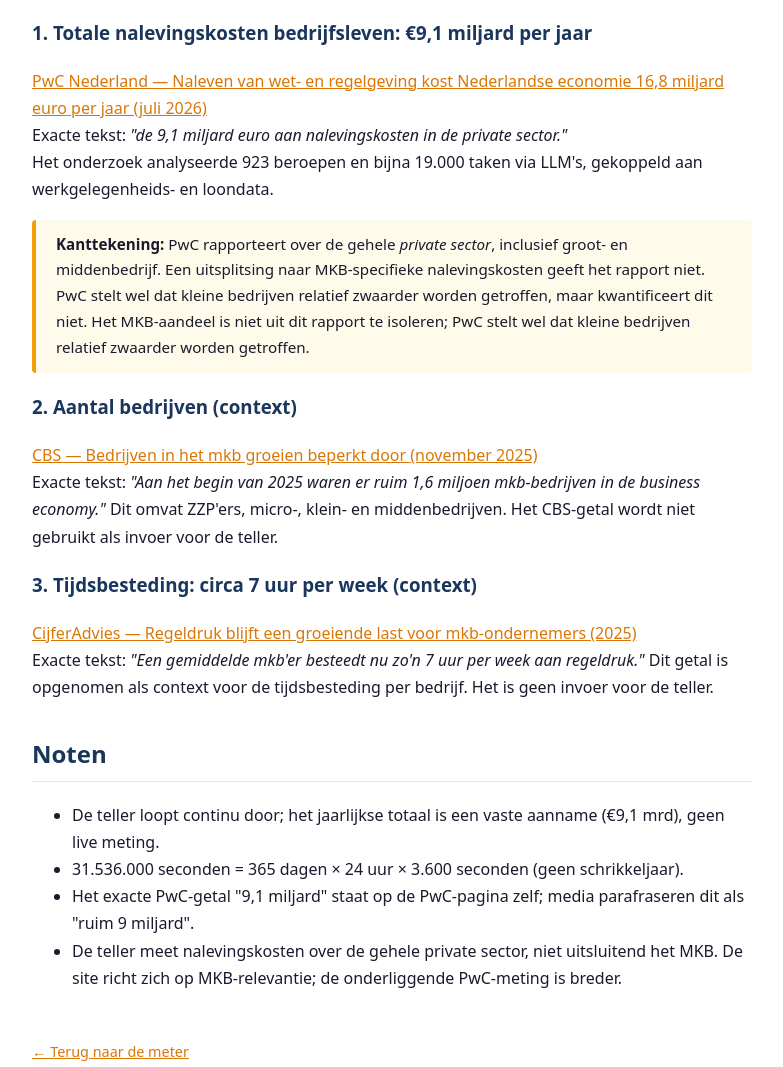
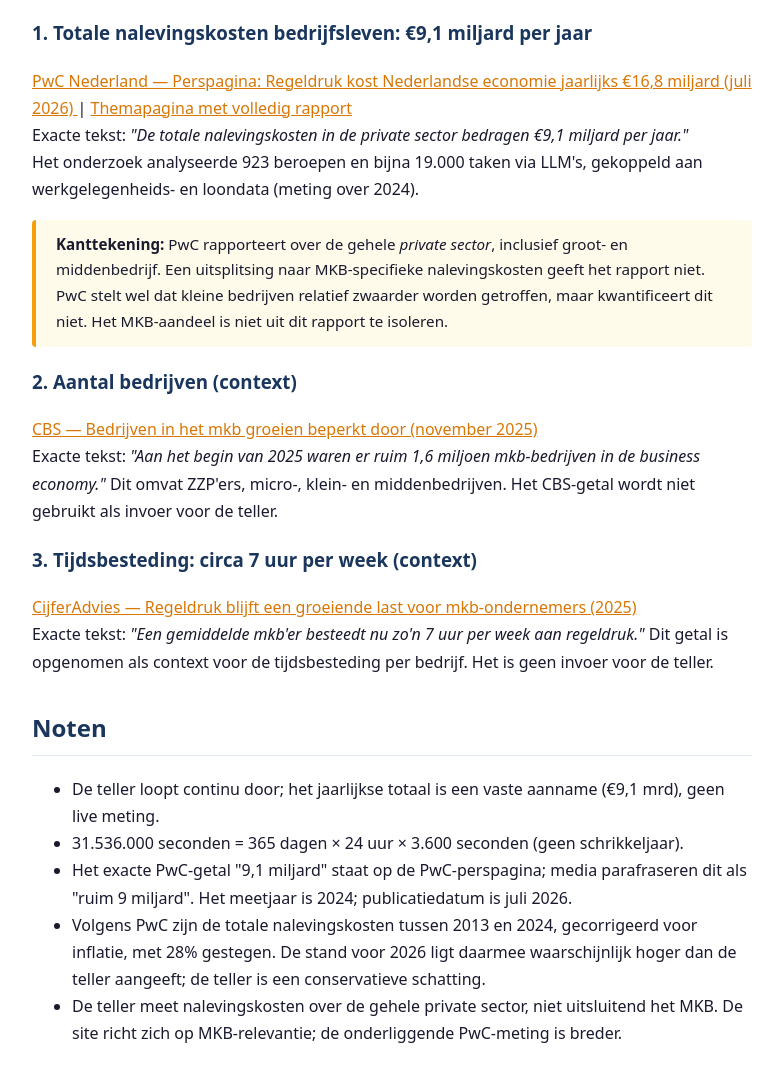
Before and after one commit to paulverkerk/regeldrukmeter, a plain HTML site: page verantwoording/index.html in a window 1280 px wide. Shown: the part 543-1610 px from the top of the page, without its empty margins (248-1031 px from the left). Drawn offline with Linux system fonts and the light colour scheme.

Commit message:
APPROVED: PwC perspagina als primaire link, dubbele zin weg, 28% noot toegevoegd

```diff
--- a/verantwoording/index.html
+++ b/verantwoording/index.html
@@ -29,7 +29,7 @@
 
   <h2>De formule</h2>
   <div class="formula">
-    <p><strong>Basis:</strong> PwC Nederland (juli 2026) — nalevingskosten bedrijfsleven =
+    <p><strong>Basis:</strong> PwC Nederland (meting 2024, gepubliceerd juli 2026) — nalevingskosten bedrijfsleven =
        <strong>€9,1 miljard per jaar</strong>.</p>
     <p><strong>Berekening:</strong> €9.100.000.000 ÷ 31.536.000 seconden/jaar =
        <strong>€288,56 per seconde</strong>.</p>
@@ -41,21 +41,21 @@
 
   <h3>1. Totale nalevingskosten bedrijfsleven: €9,1 miljard per jaar</h3>
   <p>
-    <a href="https://www.pwc.nl/nl/actueel-en-publicaties/themas/economie/kosten-van-het-naleven-van-wet-en-regelgeving.html"
+    <a href="https://www.pwc.nl/nl/perscentrum/regeldruk-kost-nederlandse-economie.html"
        target="_blank" rel="noopener noreferrer">
-      PwC Nederland — Naleven van wet- en regelgeving kost Nederlandse economie 16,8 miljard
-      euro per jaar (juli 2026)
-    </a><br>
-    Exacte tekst: <em>"de 9,1 miljard euro aan nalevingskosten in de private sector."</em><br>
+      PwC Nederland — Perspagina: Regeldruk kost Nederlandse economie jaarlijks €16,8 miljard (juli 2026)
+    </a>
+    | <a href="https://www.pwc.nl/nl/actueel-en-publicaties/themas/economie/kosten-van-het-naleven-van-wet-en-regelgeving.html"
+         target="_blank" rel="noopener noreferrer">Themapagina met volledig rapport</a><br>
+    Exacte tekst: <em>"De totale nalevingskosten in de private sector bedragen €9,1 miljard per jaar."</em><br>
     Het onderzoek analyseerde 923 beroepen en bijna 19.000 taken via LLM's, gekoppeld aan
-    werkgelegenheids- en loondata.
+    werkgelegenheids- en loondata (meting over 2024).
   </p>
   <div class="note">
     <strong>Kanttekening:</strong> PwC rapporteert over de gehele <em>private sector</em>,
     inclusief groot- en middenbedrijf. Een uitsplitsing naar MKB-specifieke nalevingskosten
     geeft het rapport niet. PwC stelt wel dat kleine bedrijven relatief zwaarder worden
-    getroffen, maar kwantificeert dit niet. Het MKB-aandeel is niet uit dit rapport te isoleren;
-    PwC stelt wel dat kleine bedrijven relatief zwaarder worden getroffen.
+    getroffen, maar kwantificeert dit niet. Het MKB-aandeel is niet uit dit rapport te isoleren.
   </div>
 
   <h3>2. Aantal bedrijven (context)</h3>
@@ -85,8 +85,11 @@
     <li>De teller loopt continu door; het jaarlijkse totaal is een vaste aanname
         (€9,1 mrd), geen live meting.</li>
     <li>31.536.000 seconden = 365 dagen × 24 uur × 3.600 seconden (geen schrikkeljaar).</li>
-    <li>Het exacte PwC-getal "9,1 miljard" staat op de PwC-pagina zelf; media parafraseren
-        dit als "ruim 9 miljard".</li>
+    <li>Het exacte PwC-getal "9,1 miljard" staat op de PwC-perspagina; media parafraseren
+        dit als "ruim 9 miljard". Het meetjaar is 2024; publicatiedatum is juli 2026.</li>
+    <li>Volgens PwC zijn de totale nalevingskosten tussen 2013 en 2024, gecorrigeerd voor
+        inflatie, met 28% gestegen. De stand voor 2026 ligt daarmee waarschijnlijk hoger dan
+        de teller aangeeft; de teller is een conservatieve schatting.</li>
     <li>De teller meet nalevingskosten over de gehele private sector, niet uitsluitend
         het MKB. De site richt zich op MKB-relevantie; de onderliggende PwC-meting is breder.</li>
   </ul>
```
Also changed, not shown: index.html (+2 -2 lines).
